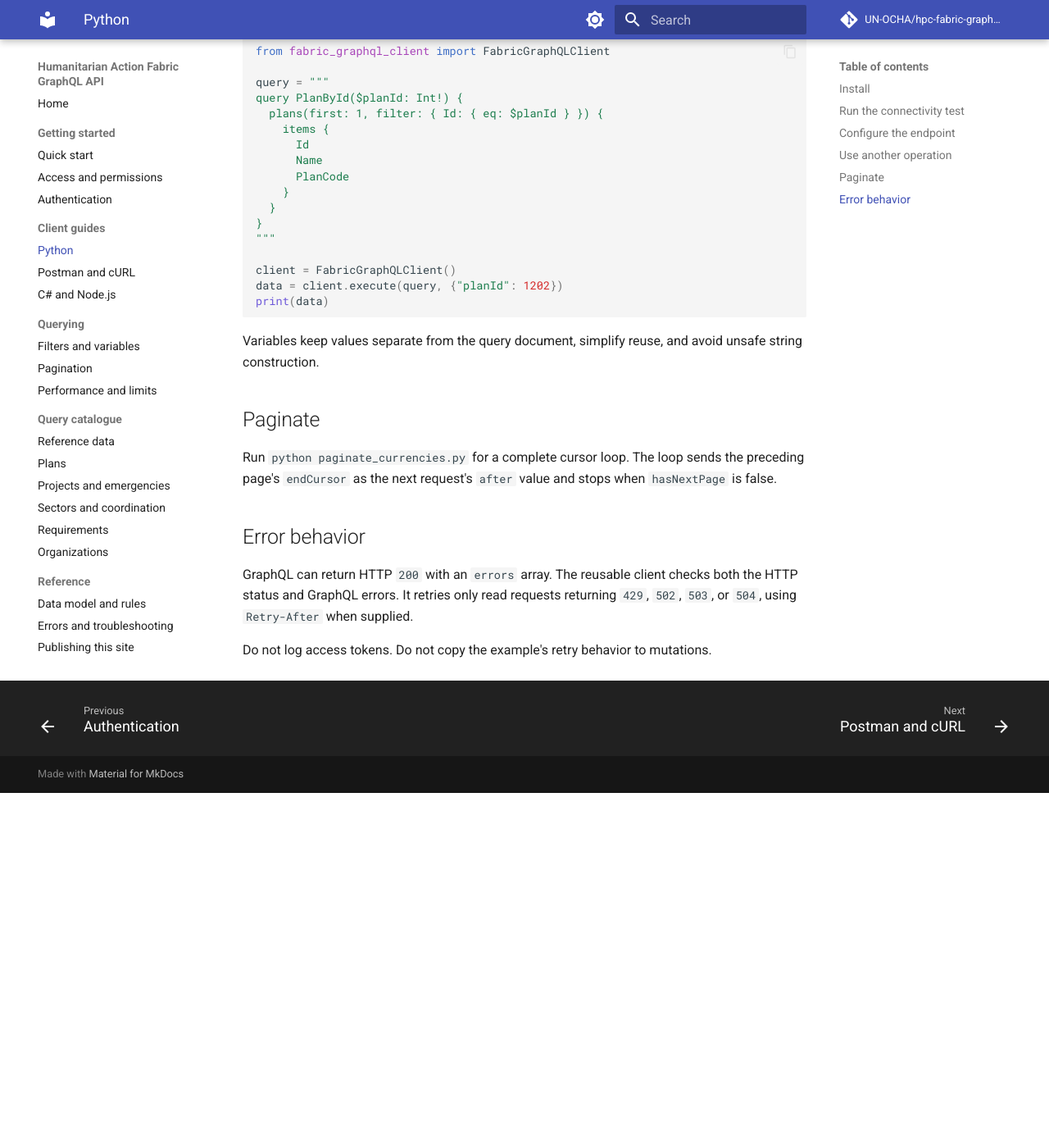
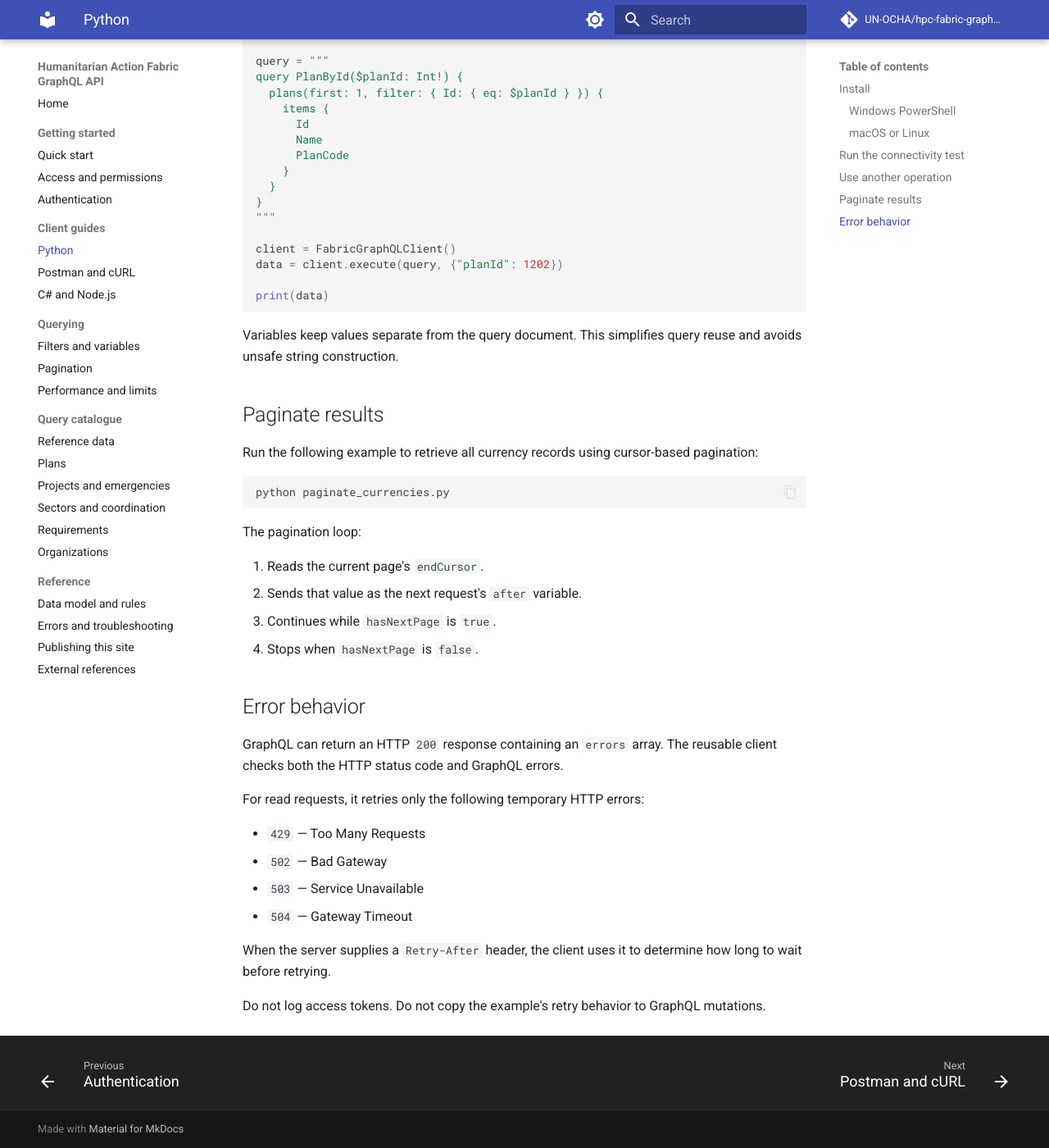
Before and after one commit to UN-OCHA/hpc-fabric-graphql-api-docs, an MkDocs documentation site: the page built from docs/clients/python.md, in a window 1280 px wide and 1400 px high, scrolled down 1242 px. Shown: the whole window at 82% size. Built offline with MkDocs 1.6.1 and Material for MkDocs 9.7.7, drawn with Linux system fonts in a browser that asks for light colours; comment, search, counter and statistics services are not loaded; before the commit the page ends 2209 px from its top, so only the background shows below that; some of the changed text lies outside the part shown.

Commit message:
removed the confusing endpoint setting instructions
Updated the Python documentation for clarity and formatting improvements.

````diff
--- a/docs/clients/python.md
+++ b/docs/clients/python.md
@@ -1,27 +1,26 @@
 # Python
 
-The repository includes an interactive example for people and a reusable
-GraphQL client with conservative retries for read operations.
+The repository includes an interactive example for users and a reusable GraphQL client with conservative retries for read operations.
 
 ## Install
 
-=== "Windows PowerShell"
+### Windows PowerShell
 
-    ```powershell
-    cd examples\python
-    py -m venv .venv
-    .\.venv\Scripts\Activate.ps1
-    python -m pip install -r requirements.txt
-    ```
+```powershell
+cd examples\python
+py -m venv .venv
+.\.venv\Scripts\Activate.ps1
+python -m pip install -r requirements.txt
+```
 
-=== "macOS or Linux"
+### macOS or Linux
 
-    ```bash
-    cd examples/python
-    python3 -m venv .venv
-    source .venv/bin/activate
-    python -m pip install -r requirements.txt
-    ```
+```bash
+cd examples/python
+python3 -m venv .venv
+source .venv/bin/activate
+python -m pip install -r requirements.txt
+```
 
 ## Run the connectivity test
 
@@ -29,47 +28,25 @@
 python query_currency.py
 ```
 
-`DeviceCodeCredential` prints a URL and code in the terminal. Complete the
-Microsoft sign-in with the account that has API access. This flow does not store
-a password or client secret.
+`DeviceCodeCredential` prints a URL and code in the terminal. Complete the Microsoft sign-in using an account that has access to the API. This authentication flow does not store a password or client secret.
 
-The current interactive development sample requests:
+The current interactive development sample requests the following scope:
 
 ```text
 https://analysis.windows.net/powerbi/api/user_impersonation
 ```
 
-For a registered interactive application, use Microsoft's documented delegated
-scope instead:
+For a registered interactive application, use Microsoft's documented delegated scope instead:
 
 ```text
 https://analysis.windows.net/powerbi/api/GraphQLApi.Execute.All
 ```
 
-## Configure the endpoint
-
-The current endpoint is the example's default. Override it without editing code:
-
-=== "Windows PowerShell"
-
-    ```powershell
-    $env:FABRIC_GRAPHQL_ENDPOINT = "https://example/graphql"
-    python query_currency.py
-    ```
-
-=== "macOS or Linux"
-
-    ```bash
-    export FABRIC_GRAPHQL_ENDPOINT="https://example/graphql"
-    python query_currency.py
-    ```
-
-Keeping the URL in configuration makes the future gateway migration a setting
-change rather than a code change.
+Keeping the URL in configuration means that a future gateway migration will require only a configuration change rather than a code change.
 
 ## Use another operation
 
-Import `FabricGraphQLClient`, then pass a named query and variables:
+Import `FabricGraphQLClient`, then pass it a named query and its variables:
 
 ```python
 from fabric_graphql_client import FabricGraphQLClient
@@ -88,22 +65,38 @@
 
 client = FabricGraphQLClient()
 data = client.execute(query, {"planId": 1202})
+
 print(data)
 ```
 
-Variables keep values separate from the query document, simplify reuse, and
-avoid unsafe string construction.
+Variables keep values separate from the query document. This simplifies query reuse and avoids unsafe string construction.
 
-## Paginate
+## Paginate results
 
-Run `python paginate_currencies.py` for a complete cursor loop. The loop sends
-the preceding page's `endCursor` as the next request's `after` value and stops
-when `hasNextPage` is false.
+Run the following example to retrieve all currency records using cursor-based pagination:
+
+```bash
+python paginate_currencies.py
+```
+
+The pagination loop:
+
+1. Reads the current page's `endCursor`.
+2. Sends that value as the next request's `after` variable.
+3. Continues while `hasNextPage` is `true`.
+4. Stops when `hasNextPage` is `false`.
 
 ## Error behavior
 
-GraphQL can return HTTP `200` with an `errors` array. The reusable client checks
-both the HTTP status and GraphQL errors. It retries only read requests returning
-`429`, `502`, `503`, or `504`, using `Retry-After` when supplied.
+GraphQL can return an HTTP `200` response containing an `errors` array. The reusable client checks both the HTTP status code and GraphQL errors.
 
-Do not log access tokens. Do not copy the example's retry behavior to mutations.
+For read requests, it retries only the following temporary HTTP errors:
+
+- `429` — Too Many Requests
+- `502` — Bad Gateway
+- `503` — Service Unavailable
+- `504` — Gateway Timeout
+
+When the server supplies a `Retry-After` header, the client uses it to determine how long to wait before retrying.
+
+Do not log access tokens. Do not copy the example's retry behavior to GraphQL mutations.
````
